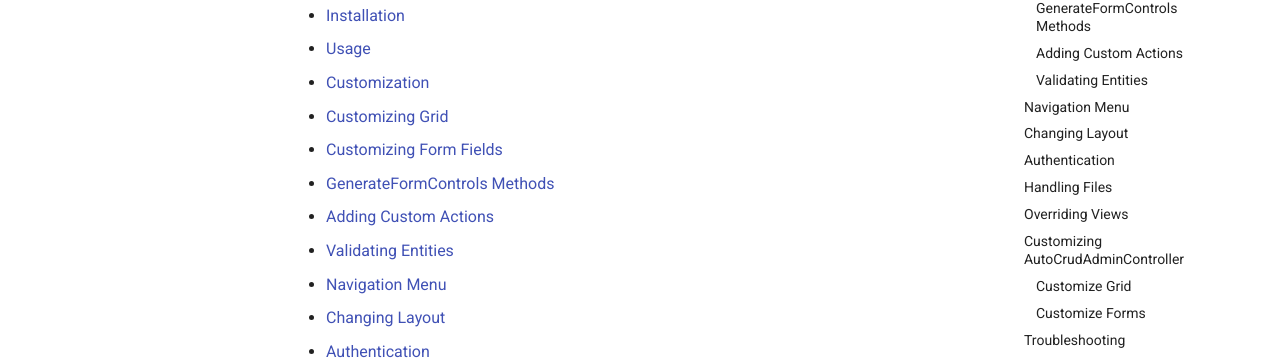
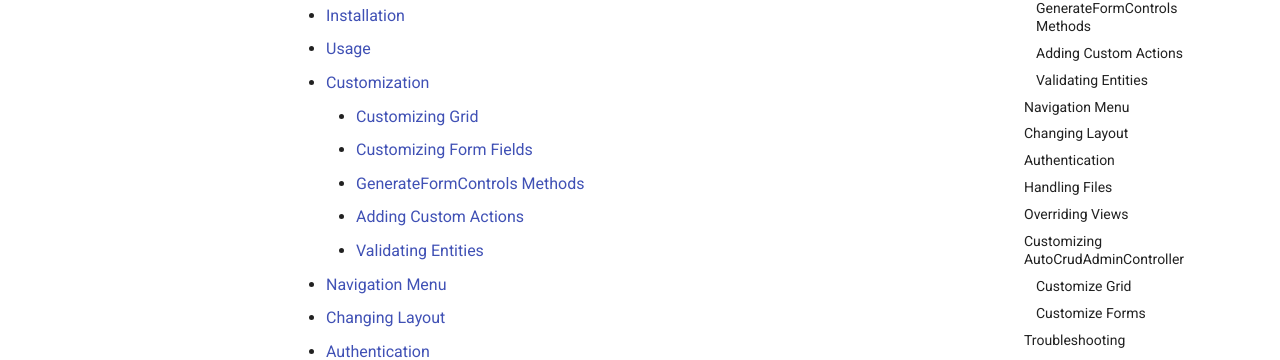
Before and after one commit to Minkov/AutoCrudAdmin, an MkDocs documentation site: the page built from docs/README.md, in a window 1280 px wide. Shown: the part 319-679 px from the top of the page. Built offline with MkDocs 1.6.1 and Material for MkDocs 9.7.7, drawn with Linux system fonts in a browser that asks for light colours.

Commit message:
Fixing style

````diff
--- a/docs/README.md
+++ b/docs/README.md
@@ -4,22 +4,22 @@
 
 ## Table of Contents
 
-- [Overview](#overview)
-- [Installation](#installation)
-- [Usage](#usage)
-- [Customization](#customization)
-  - [Customizing Grid](#customizing-grid)
-  - [Customizing Form Fields](#customizing-form-fields)
-  - [GenerateFormControls Methods](#generateformcontrols-methods)
-  - [Adding Custom Actions](#adding-custom-actions)
-  - [Validating Entities](#validating-entities)
-- [Navigation Menu](#navigation-menu)
-- [Changing Layout](#changing-layout)
-- [Authentication](#authentication)
-- [Handling Files](#handling-files)
-- [Overriding Views](#overriding-views)
-- [Customizing AutoCrudAdminController](#customizing-autocrudadmincontroller)
-- [Troubleshooting](#troubleshooting)
+*   [Overview](#overview)
+*   [Installation](#installation)
+*   [Usage](#usage)
+*   [Customization](#customization)
+    *   [Customizing Grid](#customizing-grid)
+    *   [Customizing Form Fields](#customizing-form-fields)
+    *   [GenerateFormControls Methods](#generateformcontrols-methods)
+    *   [Adding Custom Actions](#adding-custom-actions)
+    *   [Validating Entities](#validating-entities)
+*   [Navigation Menu](#navigation-menu)
+*   [Changing Layout](#changing-layout)
+*   [Authentication](#authentication)
+*   [Handling Files](#handling-files)
+*   [Overriding Views](#overriding-views)
+*   [Customizing AutoCrudAdminController](#customizing-autocrudadmincontroller)
+*   [Troubleshooting](#troubleshooting)
 
 ## Overview
 
@@ -29,19 +29,17 @@
 
 Install the [AutoCrudAdmin](https://github.com/minkov/autocrudadmin) NuGet package in your ASP.NET Core project.
 
-```
-dotnet add package AutoCrudAdmin
-```
+    dotnet add package AutoCrudAdmin
 
 ## Usage
 
-1. Call `services.AddAutoCrudAdmin()` in `ConfigureServices()` in `Startup.cs`.
+1.  Call `services.AddAutoCrudAdmin()` in `ConfigureServices()` in `Startup.cs`.
 
-2. Call `app.UseAutoCrudAdmin()` in `Configure()` in `Startup.cs`.
+2.  Call `app.UseAutoCrudAdmin()` in `Configure()` in `Startup.cs`.
 
-3. You have CRUD views and operations for each entity in your DbContexts.
+3.  You have CRUD views and operations for each entity in your DbContexts.
 
-4. You can customize the default behavior by creating a controller that inherits from `AutoCrudAdminController<TEntity>` where `TEntity` is the entity class.
+4.  You can customize the default behavior by creating a controller that inherits from `AutoCrudAdminController<TEntity>` where `TEntity` is the entity class.
 
 That's it! AutoCrudAdmin will automatically generate CRUD screens and API endpoints for the entities.
 
@@ -87,9 +85,9 @@
 
 Similarly, the forms for Create and Edit actions can be customized via methods like:
 
-- `ShownFormControlNames`
-- `HiddenFormControlNames`
-- `ShownFormControlNamesOnCreate`
+*   `ShownFormControlNames`
+*   `HiddenFormControlNames`
+*   `ShownFormControlNamesOnCreate`
 
 For example:
 
@@ -213,6 +211,6 @@
 
 Some common issues:
 
-- Ensure DbContext registered properly in `ConfigureServices()`
-- For navigation menu, controller must inherit from `AutoCrudAdminController`
-- Check for conflicts with other packages
+*   Ensure DbContext registered properly in `ConfigureServices()`
+*   For navigation menu, controller must inherit from `AutoCrudAdminController`
+*   Check for conflicts with other packages
````
Also changed, not shown: docs/forms.md (+2 -3 lines), docs/grid.md (+0 -1 lines), docs/auth.md (line endings or trailing spaces), docs/files.md (line endings or trailing spaces).
